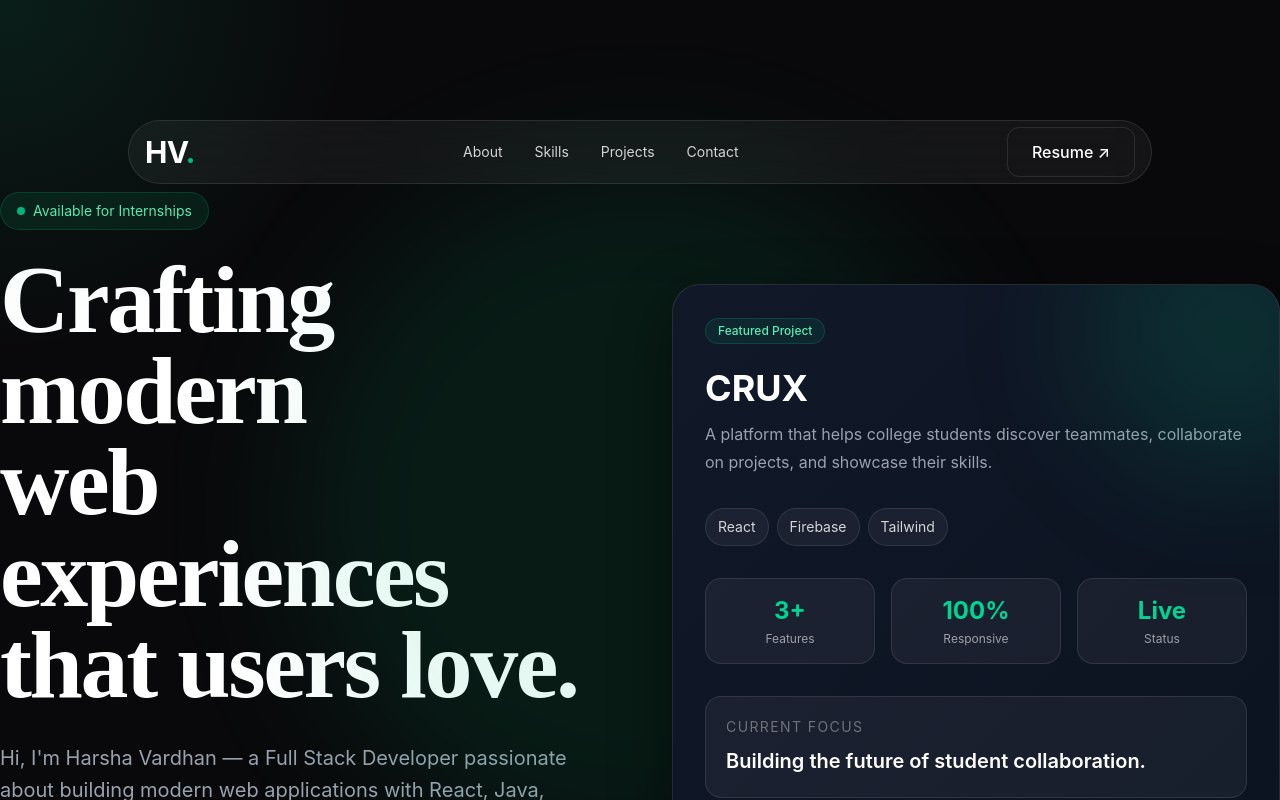
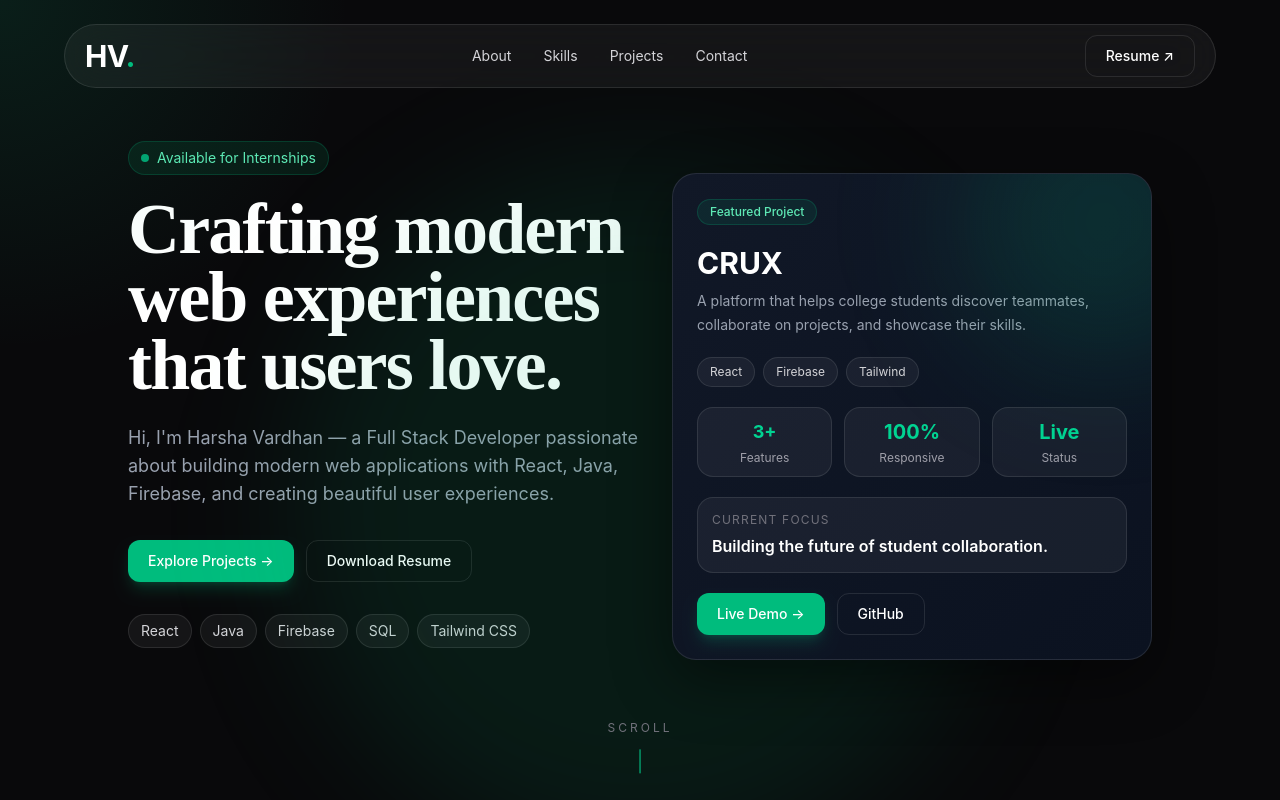
Before and after one commit to harshavardhan0401/Portfolio, a React (Vite) app: page / in a window 1280 px wide. Shown: the top 800 px of the page. Built offline with nearby package versions, Linux system fonts and the light colour scheme.

Commit message:
Update hero section and UI improvements

```diff
--- a/src/components/common/Container.jsx
+++ b/src/components/common/Container.jsx
@@ -1,11 +1,7 @@
-export default function Section({
-  children,
-  className = "",
-  padding = "py-24",
-}) {
+export default function Container({ children }) {
   return (
-    <section className={`${padding} ${className}`}>
+    <div className="mx-auto max-w-[1500px] px-10">
       {children}
-    </section>
+    </div>
   );
 }
--- a/src/components/layout/Navbar.jsx
+++ b/src/components/layout/Navbar.jsx
@@ -3,10 +3,9 @@ import Button from "../ui/Button";
 
 export default function Navbar() {
   return (
-    <header className="fixed top-6 left-0 w-full z-50">
+    <header className="fixed top-6 left-0 right-0 z-50">
       <Container>
-        <nav className="mx-auto flex h-16 max-w-5xl items-center justify-between rounded-full border border-white/10 bg-white/5 px-4 backdrop-blur-xl">
-
+        <nav className="mx-auto flex h-16 w-full max-w-6xl items-center justify-between rounded-full border border-white/10 bg-white/5 px-5 backdrop-blur-xl">
           {/* Logo */}
           <a href="#" className="flex items-center gap-2">
             <span className="text-3xl font-bold tracking-tight">
--- a/src/components/ui/Button.jsx
+++ b/src/components/ui/Button.jsx
@@ -4,7 +4,7 @@ export default function Button({
   className = "",
 }) {
   const baseStyles =
-    "inline-flex items-center justify-center rounded-xl px-6 py-3 font-medium transition-all duration-300";
+    "inline-flex items-center justify-center rounded-xl px-5 py-2.5 text-sm font-medium transition-all duration-300";
 
   const variants = {
     primary:
--- a/src/components/ui/FeaturedProjectCard.jsx
+++ b/src/components/ui/FeaturedProjectCard.jsx
@@ -9,7 +9,7 @@ export default function FeaturedProjectCard() {
       initial="hidden"
       animate="visible"
       variants={slideLeft}
-      className="group relative overflow-hidden rounded-[28px] border border-white/10 bg-gradient-to-br from-[#111827] to-[#0B1220] p-8 shadow-[0_20px_60px_rgba(0,0,0,0.45)] transition-all duration-500 hover:-translate-y-3 hover:shadow-[0_30px_80px_rgba(16,185,129,0.18)] hover:border-emerald-500/40"
+      className="group relative w-full overflow-hidden rounded-[24px] border border-white/10 bg-gradient-to-br from-[#111827] to-[#0B1220] p-6 shadow-[0_20px_60px_rgba(0,0,0,0.45)] transition-all duration-500 hover:-translate-y-2 hover:shadow-[0_30px_80px_rgba(16,185,129,0.18)] hover:border-emerald-500/40"
     >
       {/* Shine Effect */}
       <div
@@ -18,7 +18,7 @@ export default function FeaturedProjectCard() {
           absolute
           inset-0
           overflow-hidden
-          rounded-[28px]
+          rounded-[24px]
         "
       >
         <div
@@ -65,22 +65,22 @@ export default function FeaturedProjectCard() {
       </span>
 
       {/* Title */}
-      <h3 className="mt-6 text-4xl font-bold text-white">
+      <h3 className="mt-5 text-3xl font-bold text-white">
         CRUX
       </h3>
 
       {/* Subtitle */}
-      <p className="mt-3 leading-7 text-gray-400">
+      <p className="mt-2 text-sm leading-6 text-gray-400">
         A platform that helps college students discover teammates,
         collaborate on projects, and showcase their skills.
       </p>
 
       {/* Tech Stack */}
-      <div className="mt-8 flex flex-wrap gap-2">
+      <div className="mt-5 flex flex-wrap gap-2">
         {["React", "Firebase", "Tailwind"].map((tech) => (
           <span
             key={tech}
-            className="rounded-full border border-white/10 bg-white/5 px-3 py-2 text-sm text-zinc-300 transition-all duration-300 hover:border-emerald-500/30 hover:bg-emerald-500/10"
+            className="rounded-full border border-white/10 bg-white/5 px-3 py-1.5 text-xs text-zinc-300 transition-all duration-300 hover:border-emerald-500/30 hover:bg-emerald-500/10"
           >
             {tech}
           </span>
@@ -89,7 +89,7 @@ export default function FeaturedProjectCard() {
 
       {/* Project Stats */}
       <motion.div
-        className="mt-8 grid grid-cols-3 gap-4"
+        className="mt-5 grid grid-cols-3 gap-3"
         initial="hidden"
         animate="visible"
         transition={{
@@ -102,8 +102,8 @@ export default function FeaturedProjectCard() {
             hidden: { opacity: 0, y: 15, },
             visible: { opacity: 1, y: 0,},
           }}
-         className="rounded-2xl border border-white/10 bg-white/5 p-4 text-center">
-          <p className="text-2xl font-bold text-emerald-400">
+         className="rounded-2xl border border-white/10 bg-white/5 p-2.5 text-center">
+          <p className="text-lg font-bold text-emerald-400">
             3+
           </p>
           <p className="mt-1 text-xs text-zinc-400">
@@ -116,8 +116,8 @@ export default function FeaturedProjectCard() {
             hidden: { opacity: 0, y: 15, },
             visible: { opacity: 1, y: 0,},
           }}
-         className="rounded-2xl border border-white/10 bg-white/5 p-4 text-center">
-          <p className="text-2xl font-bold text-emerald-400">
+         className="rounded-2xl border border-white/10 bg-white/5 p-2.5 text-center">
+          <p className="text-xl font-bold text-emerald-400">
             100%
           </p>
           <p className="mt-1 text-xs text-zinc-400">
@@ -130,7 +130,7 @@ export default function FeaturedProjectCard() {
             hidden: { opacity: 0, y: 15, },
             visible: { opacity: 1, y: 0,},
           }}
-         className="rounded-2xl border border-white/10 bg-white/5 p-4 text-center">           <p className="text-2xl font-bold text-emerald-400">
+         className="rounded-2xl border border-white/10 bg-white/5 p-2.5 text-center">           <p className="text-xl font-bold text-emerald-400">
             Live
           </p>
           <p className="mt-1 text-xs text-zinc-400">
@@ -140,18 +140,18 @@ export default function FeaturedProjectCard() {
       </motion.div>
 
       {/* Current Focus */}
-      <div className="mt-8 rounded-2xl border border-white/10 bg-white/5 p-5">
-        <p className="text-sm uppercase tracking-widest text-zinc-500">
+      <div className="mt-5 rounded-2xl border border-white/10 bg-white/5 p-3.5">
+        <p className="text-xs uppercase tracking-widest text-zinc-500">
           Current Focus
         </p>
 
-        <h4 className="mt-2 text-xl font-semibold leading-8 text-white">
+        <h4 className="mt-1.5 text-base font-semibold leading-6 text-white">
           Building the future of student collaboration.
         </h4>
       </div>
 
       {/* Buttons */}
-      <div className="mt-8 flex gap-4">
+      <div className="mt-5 flex gap-3">
         <Button>
           Live Demo →
         </Button>
--- a/src/sections/Hero/Hero.jsx
+++ b/src/sections/Hero/Hero.jsx
@@ -30,7 +30,7 @@ export default function Hero() {
       <div className="absolute left-1/2 top-40 h-[700px] w-[700px] -translate-x-1/2 rounded-full bg-emerald-500/10 blur-3xl" />
 
       <Container>
-        <div className="grid items-center gap-16 lg:grid-cols-2">
+        <div className="grid items-start gap-8 lg:grid-cols-[1fr_480px]">
           {/* ================= LEFT SIDE ================= */}
           <div>
             {/* Status Badge */}
@@ -38,7 +38,7 @@ export default function Hero() {
               initial={{ opacity: 0, y: 20 }}
               animate={{ opacity: 1, y: 0 }}
               transition={{ duration: 0.5 }}
-              className="mb-6 inline-flex items-center gap-2 rounded-full border border-emerald-500/20 bg-emerald-500/10 px-4 py-2 text-sm text-emerald-300"
+              className="mb-5 inline-flex items-center gap-2 rounded-full border border-emerald-500/20 bg-emerald-500/10 px-3 py-1.5 text-xs text-emerald-300 sm:text-sm"
             >
               <span className="h-2 w-2 animate-pulse rounded-full bg-emerald-400" />
               Available for Internships
@@ -52,7 +52,7 @@ export default function Hero() {
                 duration: 0.7,
                 delay: 0.2,
               }}
-              className="font-['Space_Grotesk'] text-5xl font-bold leading-[0.95] tracking-tight sm:text-6xl md:text-7xl lg:text-8xl"
+              className="font-['Space_Grotesk'] text-4xl font-bold leading-[0.95] tracking-tight sm:text-5xl md:text-6xl lg:text-7xl"
             >
               Crafting modern
               <br />
@@ -67,7 +67,7 @@ export default function Hero() {
               initial="hidden"
               animate="visible"
               custom={0.4}
-              className="mt-8 max-w-xl text-lg leading-8 text-gray-400 md:text-xl"
+              className="mt-6 max-w-lg text-base leading-7 text-gray-400 md:text-lg"
             >
               Hi, I'm Harsha Vardhan — a Full Stack Developer passionate about
               building modern web applications with React, Java, Firebase, and
@@ -80,7 +80,7 @@ export default function Hero() {
               initial="hidden"
               animate="visible"
               custom={0.6}
-              className="mt-10 flex flex-wrap gap-4"
+              className="mt-8 flex flex-wrap gap-3"
             >
               <Button>
                 Explore Projects →
@@ -97,7 +97,7 @@ export default function Hero() {
               initial="hidden"
               animate="visible"
               custom={0.8}
-              className="mt-10 flex flex-wrap gap-3"
+              className="mt-8 flex flex-wrap gap-2"
             >
               {[
                 "React",
@@ -108,7 +108,7 @@ export default function Hero() {
               ].map((tech) => (
                 <span
                   key={tech}
-                  className="rounded-full border border-white/10 bg-white/5 px-4 py-2 text-sm text-zinc-300 transition hover:border-emerald-500/30 hover:bg-emerald-500/10"
+                  className="rounded-full border border-white/10 bg-white/5 px-3 py-1.5 text-xs text-zinc-300 transition hover:border-emerald-500/30 hover:bg-emerald-500/10 sm:text-sm"
                 >
                   {tech}
                 </span>
@@ -117,8 +117,10 @@ export default function Hero() {
           </div>
 
           {/* ================= RIGHT SIDE ================= */}
-          <div className="hidden lg:block">
+          <div className="hidden lg:flex justify-end pt-8">
+            <div className="w-full max-w-[560px]">
             <FeaturedProjectCard />
+            </div>
           </div>
         </div>
       </Container>
@@ -131,9 +133,9 @@ export default function Hero() {
           delay: 2,
           duration: 1,
         }}
-        className="absolute bottom-10 left-1/2 flex -translate-x-1/2 flex-col items-center text-zinc-500"
+        className="absolute bottom-8 left-1/2 flex -translate-x-1/2 flex-col items-center text-zinc-500"
       >
-        <span className="text-sm uppercase tracking-[0.25em]">
+        <span className="text-xs uppercase tracking-[0.25em]">
           Scroll
         </span>
 
@@ -146,7 +148,7 @@ export default function Hero() {
             repeat: Infinity,
             ease: "easeInOut",
           }}
-          className="mt-3 h-8 w-[1px] bg-emerald-400"
+          className="mt-2 h-6 w-[1px] bg-emerald-400"
         />
       </motion.div>
     </Section>
```
